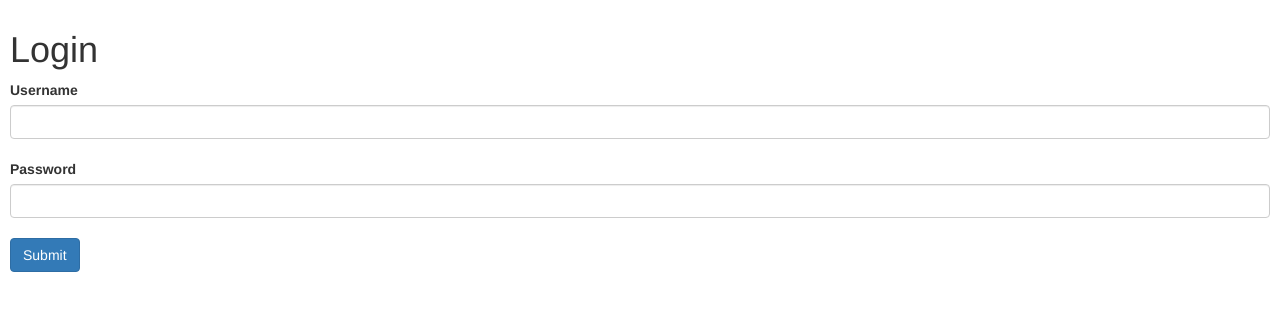
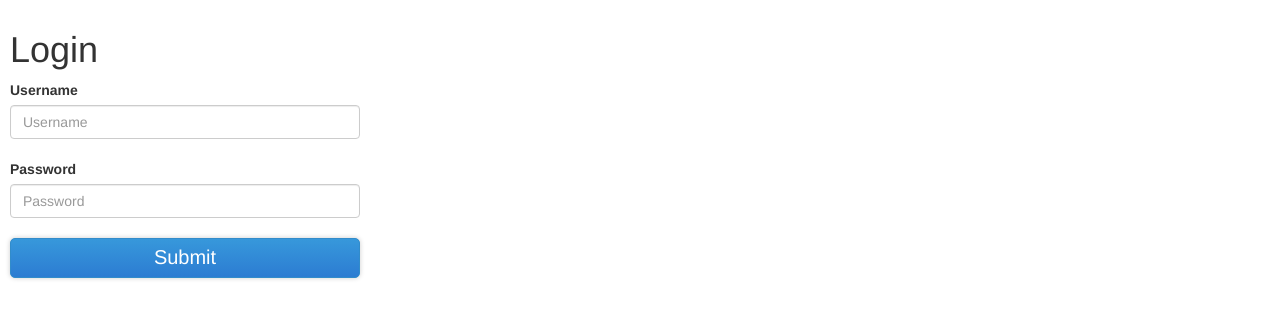
Before and after one commit to jphearse/codeup.dev, a PHP site: page /login.php in a window 1280 px wide. Shown: the top 319 px of the page. Run offline with PHP 8.4, Linux system fonts and the light colour scheme.

Commit message:
added styling and conditional if username and password is wrong

```diff
--- a/public/login.php
+++ b/public/login.php
@@ -12,7 +12,11 @@ function pageController(){
 			// remember to die!
 			die;
 		} else {
-			$log['failed'] = 'Wrong username or password';
+			if ($log['name'] == 'guest') {
+				$log['failed'] = 'Wrong password';
+			} else{
+				$log['failed'] = 'Wrong username and/or password';
+			}
 		}
 	}
 	return $log;
@@ -29,16 +33,50 @@ extract(pageController());
 		body{
 			padding: 10px;
 		}
+		form{
+			width: 350px;
+			height: 200px;
+		}
+		.blue_button {
+		    border: solid 1px #328cca;
+		    height: 40px;
+		    font-size: 20px;
+		    /*border-radius*/
+		    -moz-border-radius: 5px;
+		    -webkit-border-radius: 5px;
+		    border-radius: 5px;
+		    color: #fff;
+		    background-image: -moz-linear-gradient(top, #3798db, #2c7cd2);
+		    background-image: -o-linear-gradient(top, #3798db, #2c7cd2);
+		    background-image: -ms-linear-gradient(top, #3798db, #2c7cd2);
+		    background-image: -webkit-linear-gradient(top, #3798db, #2c7cd2);
+		    background-image: -webkit-gradient(linear, left top, left bottom, color-stop(0, #3798db), color-stop(1, #2c7cd2));
+		    background-image: linear-gradient(top, #3798db, #2c7cd2);
+		    width: 350px;
+		    background-color: #2b96f1;
+		    /*box-shadow*/
+		    -moz-box-shadow: 0 0 5px rgba(0, 0, 0, 0.2);
+		    -webkit-box-shadow: 0 0 5px rgba(0, 0, 0, 0.2);
+		    box-shadow: 0 0 5px rgba(0, 0, 0, 0.2);
+		    cursor: pointer
+		}
+		.blue_button:hover {
+		    background-image: -moz-linear-gradient(top, #3fadf9, #3493f9);
+		    background-image: -o-linear-gradient(top, #3fadf9, #3493f9);
+		    background-image: -webkit-linear-gradient(top, #3fadf9, #3493f9);
+		    background-image: -webkit-gradient(linear, left top, left bottom, color-stop(0, #3fadf9), color-stop(1, #3493f9));
+		    background-image: linear-gradient(top, #3fadf9, #3493f9)
+		}
 	</style>
 </head>
 <body>
 <h1>Login</h1>
 	<form method="POST">
 	        <label>Username</label>
-	        <input class="form-control" type="text" name="name"><br>
+	        <input class="form-control" type="text" name="name" placeholder="Username"><br>
 	        <label>Password</label>
-	        <input class="form-control" type="password" name="password"><br>
-	        <input class="btn btn-primary" type="submit">
+	        <input class="form-control" type="password" name="password" placeholder="Password"><br>
+	        <input class="blue_button" type="submit">
 	</form>
 			<h4><?= $failed; ?></h4>
 </body>
```
